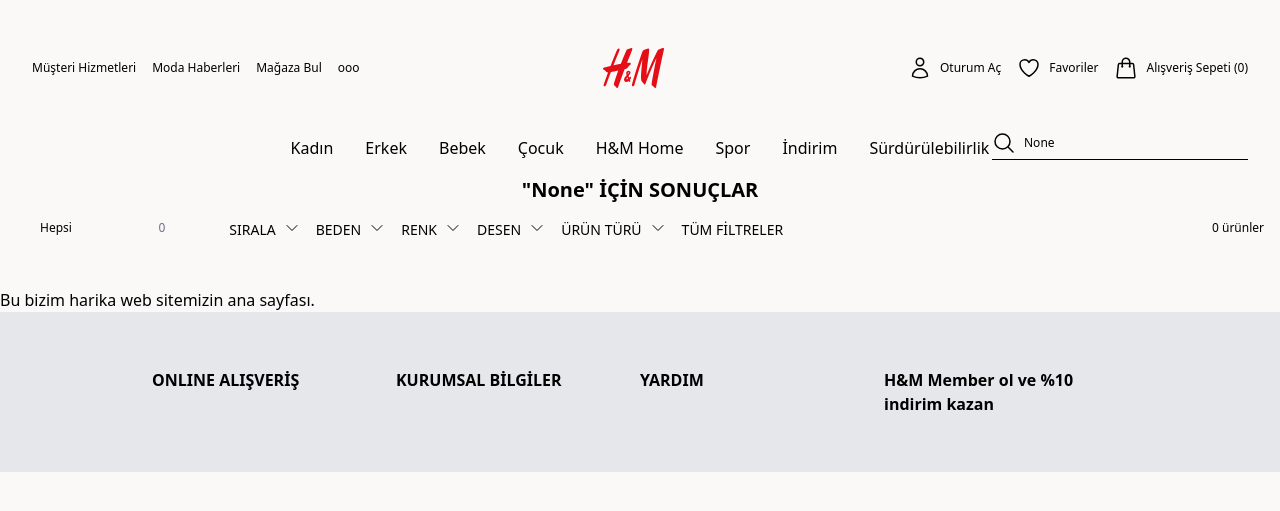
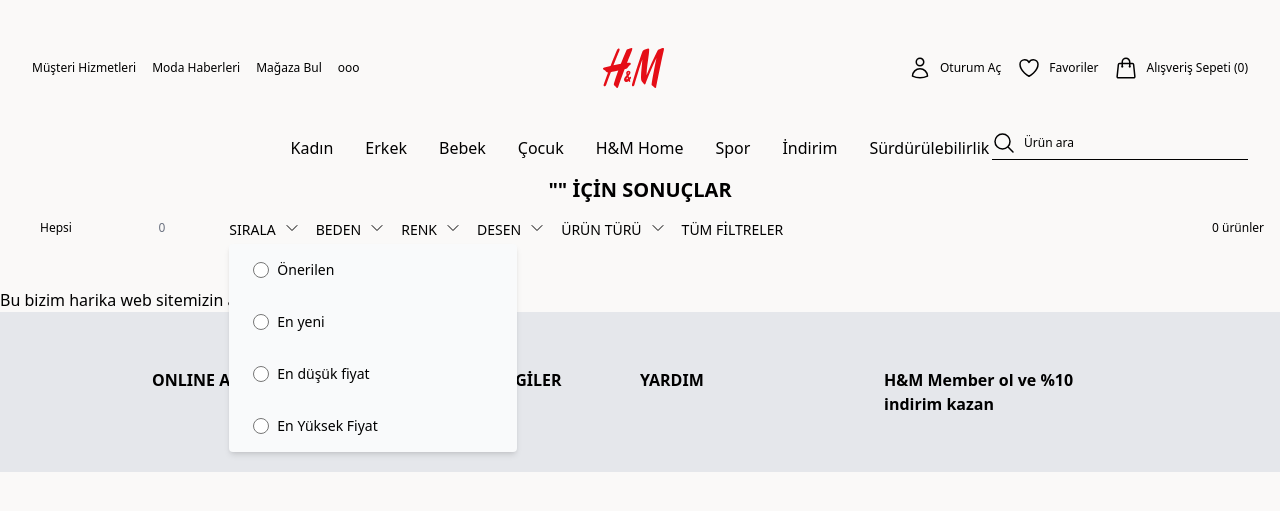
Before and after one commit to krycnylmz/HM-basic-clone, a Flask app: page /search-results.html in a window 1280 px wide. Shown: the top 511 px of the page. Run offline with Flask 3, Linux system fonts and the light colour scheme; data that the repository does not hold is empty; some libraries are stand-ins or nearby versions.

Commit message:
search result sort products

```diff
--- a/app/blueprints/searchResults/routes.py
+++ b/app/blueprints/searchResults/routes.py
@@ -2,40 +2,50 @@ from flask import Blueprint, render_template, request
 from app.models.product import Product
 from app.models.category import Category
 import re
+from sqlalchemy import desc, asc, func
 
-# Initialize the Blueprint with a name and a URL prefix
 searchResults_bp = Blueprint('searchResults', __name__)
-
-
-
-@searchResults_bp.route('/search-results.html', methods=['GET'])
-def searchResults():
-    # Get the query input from the request
-    query_input = request.args.get('q')
-
-    # Check if the query input is safe
-    if query_input and is_safe_input(query_input):
-        # Construct the query using safe input
-        products = Product.get_products_by_query(query_input)
-    else:
-        # Handle the case when the query input is not safe or empty
-        products = []
-
-    # Get all categories
-    categories = Category.get_all_categories()
-
-    # Calculate the total number of products for each category
-    for category in categories:
-        category.products_count = Product.query.filter_by(category_id=category.id).count()
-
-    total_products = Product.query.count()
-    return render_template('search-results.html', products=products, categories=categories, query_input=query_input,total_products=total_products)
-
 
 # Define a regular expression pattern to match safe characters
 SAFE_PATTERN = re.compile(r'^[a-zA-Z0-9\sığüşöçĞÜŞÖÇİ]+$')
+
 def is_safe_input(input_str):
     """
     Function to check if the input string contains only safe characters.
     """
     return bool(SAFE_PATTERN.match(input_str))
+
+@searchResults_bp.route('/search-results.html', methods=['GET'])
+def searchResults():
+    query_input = request.args.get('q', '').strip()  # Ensure trimming of whitespace
+    query_sort = request.args.get('sort', None)
+
+    if not query_input or not is_safe_input(query_input):
+        # Early return if input is not safe or empty, showing no products
+        return render_template('search-results.html', products=[], categories=Category.get_all_categories(),
+                               query_input=query_input, total_products=0, selected_sort=query_sort)
+
+    # Query building based on safe input
+    query = Product.get_products_by_query(query_input)
+
+    # Apply sorting based on query_sort parameter
+    if query_sort == 'stock':
+        query = query.order_by(func.random())
+    elif query_sort == 'newProduct':
+        query = query.filter(Product.is_new == True)
+    elif query_sort == 'ascPrice':
+        query = query.order_by(asc(Product.price))
+    elif query_sort == 'descPrice':
+        query = query.order_by(desc(Product.price))
+
+    # Fetch the products after all conditions and sorting are applied
+    products = query.all()
+
+    # Retrieve all categories and count the products for each
+    categories = Category.get_all_categories()
+    for category in categories:
+        category.products_count = Product.query.filter_by(category_id=category.id).count()
+
+    total_products = Product.query.count()
+
+    return render_template('search-results.html', products=products, categories=categories, query_input=query_input, total_products=total_products, selected_sort=query_sort)
--- a/app/templates/search-results.html
+++ b/app/templates/search-results.html
@@ -1,6 +1,6 @@
 {% extends "layout.html" %}
 
-{% block title %}{{query_input}}{% endblock %}
+{% block title %}{{query_input}} | H&M TR{% endblock %}
 
 {% block content %}
 <div class='container'>
@@ -19,20 +19,53 @@
     <div class='col-span-12 sm:col-span-10 px-4'>
         <!--Filters-->
         <div class='flex flex-row justify-between'>
-            <ul class=' gap-4 mb-2 mb-8 flex flex-row'>
-                <li class='uppercase cursor-pointer font-medium text-sm flex flex-row gap-2 '>Sırala
+            <ul id="filter_list" class=' gap-4 mb-2 mb-8 flex flex-row'>
+                <li class='uppercase cursor-pointer font-medium text-sm flex flex-row gap-2 relative'>
+                    Sırala
+                    <span>
+                        <svg xmlns="http://www.w3.org/2000/svg" fill="none" viewBox="0 0 24 24" stroke-width="1.5" stroke="currentColor" class="w-4 h-4">
+                            <path stroke-linecap="round" stroke-linejoin="round" d="m19.5 8.25-7.5 7.5-7.5-7.5" />
+                        </svg>
+                    </span>
+                    <div class=" list-of-filter flex flex-col bg-gray-50 shadow-md rounded top-6 absolute z-20 {{ '' if selected_sort  else 'hiden' }}">
+                        <div class="" id="stock">
+                            <label class="inline-flex items-center py-4 px-6 cursor-pointer hover:bg-gray-200 block w-72 normal-case font-normal ">
+                                <input type="radio" class="form-radio w-4 h-4" name="radio-options" value="stock" {{ 'checked' if selected_sort == 'stock' else '' }}>
+                                <span class="ml-2 text-nowrap noselect ">Önerilen</span>
+                            </label>
+                        </div>
+                        <div class="" id="newProduct">
+                            <label class="inline-flex items-center py-4 px-6 cursor-pointer hover:bg-gray-200 block w-72 normal-case font-normal ">
+                                <input type="radio" class="form-radio w-4 h-4" name="radio-options" value="newProduct" {{ 'checked' if selected_sort == 'newProduct' else '' }}>
+                                <span class="ml-2 text-nowrap noselect ">En yeni</span>
+                            </label>
+                        </div>
+                        <div class="" id="ascPrice">
+                            <label class="inline-flex items-center  py-4 px-6 cursor-pointer hover:bg-gray-200 block w-72 normal-case font-normal ">
+                                <input type="radio" class="form-radio w-4 h-4" name="radio-options" value="ascPrice" {{ 'checked' if selected_sort == 'ascPrice' else '' }}>
+                                <span class="ml-2 text-nowrap noselect ">En düşük fiyat</span>
+                            </label>
+                        </div>
+                        <div class="" id="descPrice">
+                            <label class="inline-flex items-center w-full py-4 px-6 cursor-pointer hover:bg-gray-200 block w-72 normal-case font-normal ">
+                                <input type="radio" class="form-radio w-4 h-4" name="radio-options" value="descPrice" {{ 'checked' if selected_sort == 'descPrice' else '' }}>
+                                <span class="ml-2 text-nowrap noselect ">En Yüksek Fiyat</span>
+                            </label>
+                        </div>
+                    </div>
+
+
+                </li>
+
+                <li class='uppercase cursor-pointer font-medium text-sm flex flex-row gap-2  relative'>Beden
                     <span class=''  >
                         <svg xmlns="http://www.w3.org/2000/svg" fill="none" viewBox="0 0 24 24" stroke-width="1.5" stroke="currentColor" class="w-4 h-4">
                             <path stroke-linecap="round" stroke-linejoin="round" d="m19.5 8.25-7.5 7.5-7.5-7.5" />
                         </svg>
                     </span>
-                </li>
-                <li class='uppercase cursor-pointer font-medium text-sm flex flex-row gap-2 '>Beden
-                    <span class=''  >
-                        <svg xmlns="http://www.w3.org/2000/svg" fill="none" viewBox="0 0 24 24" stroke-width="1.5" stroke="currentColor" class="w-4 h-4">
-                            <path stroke-linecap="round" stroke-linejoin="round" d="m19.5 8.25-7.5 7.5-7.5-7.5" />
-                        </svg>
-                    </span>
+                    <div class=" list-of-filter flex flex-col bg-gray-50 shadow-md rounded top-6 absolute z-20 hidden">
+                        deneme
+                    </div>
                 </li>
                 <li class='uppercase cursor-pointer font-medium text-sm flex flex-row gap-2 '>Renk
                     <span class=''  >
```
Also changed, not shown: app/models/product.py (+4 -40 lines), app/static/js/app.js (+67 -10 lines).
